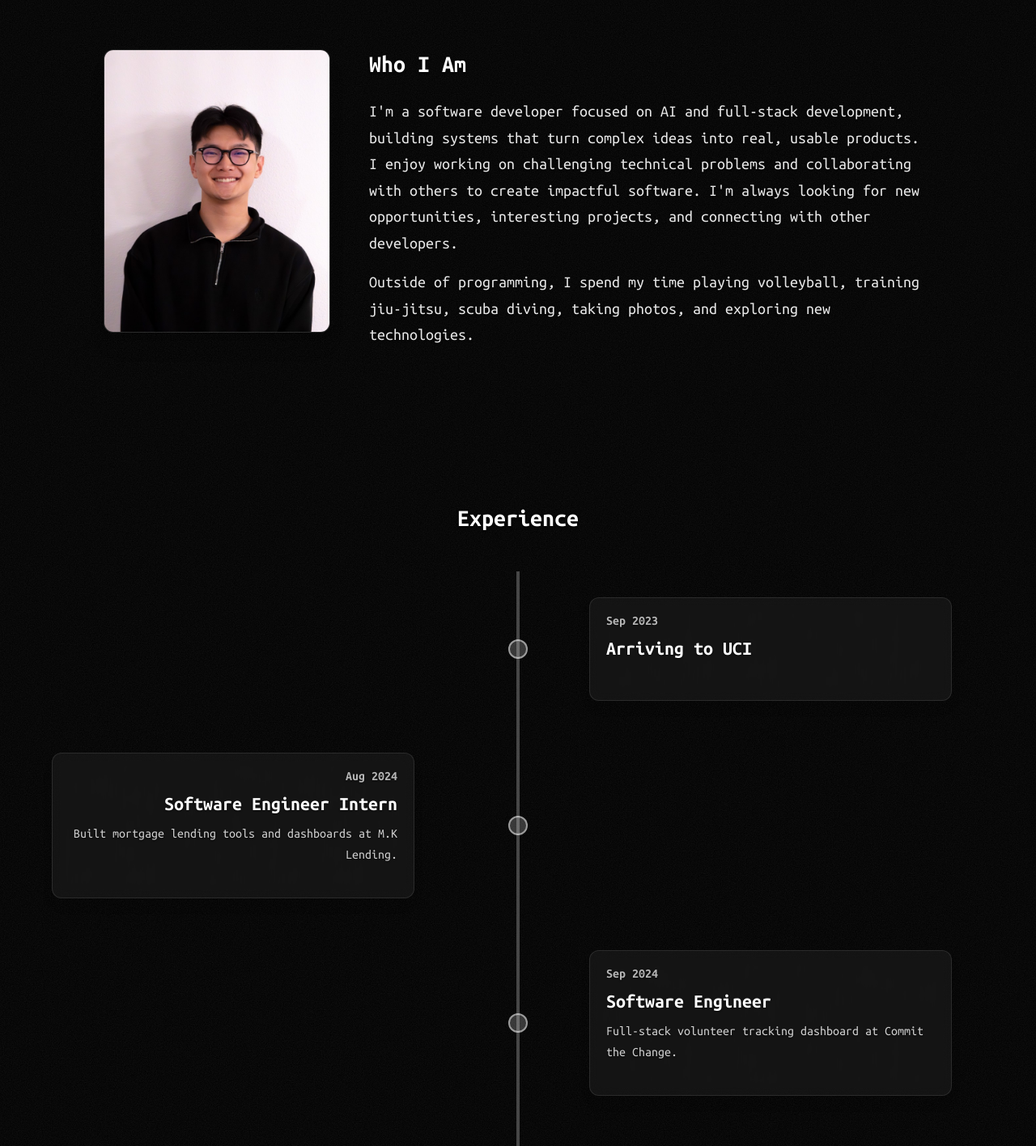
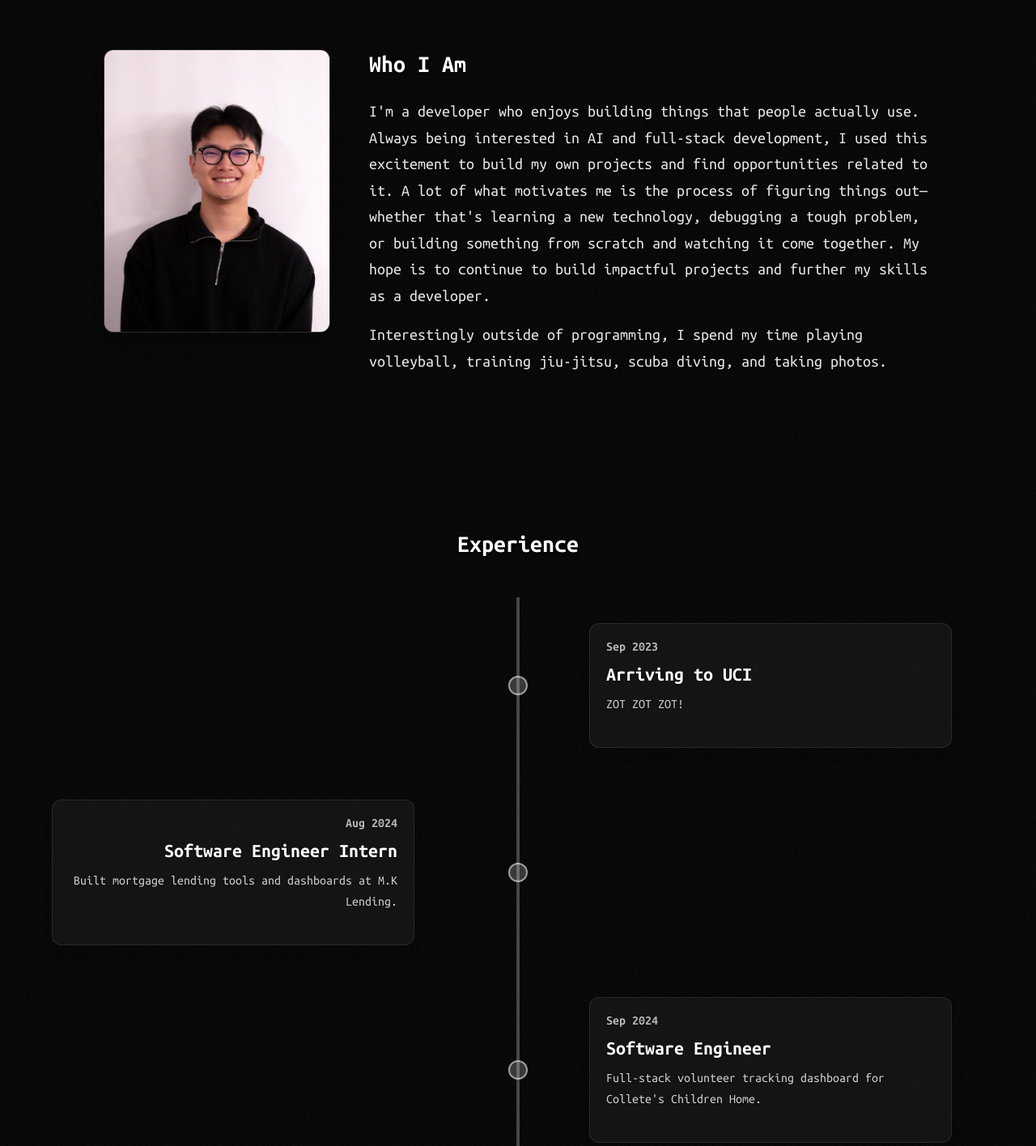
Before and after one commit to Cobby914/Personal_Website, a Next.js app: page /about in a window 1280 px wide. Shown: the part 900-2316 px from the top of the page at 81% size. Built offline with nearby package versions, Linux system fonts and the light colour scheme.

Commit message:
Updated texts for expereinces and about page

```diff
--- a/components/about/AboutPageContent.jsx
+++ b/components/about/AboutPageContent.jsx
@@ -28,7 +28,7 @@ export default function AboutPageContent() {
               className="mt-4 max-w-2xl mx-auto text-lg text-white/90 sm:text-xl"
               style={{ textShadow: textShadowSoft }}
             >
-              Developer passionate about building full-stack applications and AI systems that solve real-world problems.
+              Learn more about me and my experience.
             </p>
           </div>
         </AnimateOnScroll>
@@ -62,15 +62,16 @@ export default function AboutPageContent() {
                 style={{ textShadow: textShadowSoft }}
               >
                 <p>
-                  I&apos;m a software developer focused on AI and full-stack development,
-                  building systems that turn complex ideas into real, usable products.
-                  I enjoy working on challenging technical problems and collaborating
-                  with others to create impactful software. I&apos;m always looking for new opportunities,
-                  interesting projects, and connecting with other developers.
+                  I&apos;m a developer who enjoys building things that people actually use.
+                  Always being interested in AI and full-stack development, I used this excitement
+                  to build my own projects and find opportunities related to it. A lot of what motivates
+                  me is the process of figuring things out—whether that&apos;s learning a new technology,
+                  debugging a tough problem, or building something from scratch and watching it come together.
+                  My hope is to continue to build impactful projects and further my skills as a developer.
                 </p>
                 <p>
-                  Outside of programming, I spend my time playing volleyball,
-                  training jiu-jitsu, scuba diving, taking photos, and exploring new technologies.
+                  Interestingly outside of programming, I spend my time playing volleyball,
+                  training jiu-jitsu, scuba diving, and taking photos.
                 </p>
               </div>
             </AnimateOnScroll>
--- a/components/about/ExperienceTimeline.jsx
+++ b/components/about/ExperienceTimeline.jsx
@@ -10,8 +10,8 @@ const TIMELINE_ENTRIES = [
     id: "0",
     date: "Sep 2023",
     title: "Arriving to UCI",
-    summary: "",
-    details: "",
+    summary: "ZOT ZOT ZOT!",
+    details: "Arriving into a new environment, I was able to meet new people and learn new things. Meeting my fellow friends and peers, I begin to build a strong network of people who I can rely on and learn from. These are the people who I hope to be one day.",
     location: "UC Irvine · Irvine, CA",
   },
   {
@@ -19,17 +19,15 @@ const TIMELINE_ENTRIES = [
     date: "Aug 2024",
     title: "Software Engineer Intern",
     summary: "Built mortgage lending tools and dashboards at M.K Lending.",
-    details:
-      "Built a loan-lookup REST API using TypeScript and Node.js, reducing calculations by 4 hours per day. Created a rate-sheet ingestion pipeline with Python, pandas, and PostgreSQL, saving 3 hours of processing. Developed a dashboard tracking employee loans using React and TypeScript for 5+ managers.",
+    details: "Landing my first internship, I was able to learn from the best and build tools that helped the company grow. Working with a team, I was tasked to help develop a loan-lookup REST API using TypeScript and Node.js. Continuing my internship with this company, I then built a rate-sheet ingestion pipeline with Python, pandas, and PostgresSQL. Finally, I implemented a dashboard tracking employee loans using React and TypeScript as my last project. This was a great experience for me to learn and develop my skills as a developer.",
     location: "M.K Lending · Brea, CA",
   },
   {
     id: "2",
     date: "Sep 2024",
     title: "Software Engineer",
-    summary: "Full-stack volunteer tracking dashboard at Commit the Change.",
-    details:
-      "Developed a full-stack volunteer tracking dashboard using React, Chakra UI, and Node.js used by 5+ managers. Built backend API and schemas using PostgreSQL, Axios, and TypeScript. Optimized case manager table loading latency by 30 sec (from 40 sec) using React.",
+    summary: "Full-stack volunteer tracking dashboard for Collete's Children Home.",
+    details: "Wanting to engage more with the communities at UCI, I joined Commit the Change. This club works to create websites for non-profit organizations. Joining the CHC team, I was tasked to build a full-stack volunteer tracking dashboard using React, Chakra UI, and Node.js. This dashboard was going to be used by managers to track and manage volunteers for the organizations. This was a great experience for me to learn and develop my skills as a developer while also allowing me to find another community at UCI.",
     location: "Commit the Change · Irvine, CA",
   },
   {
@@ -38,7 +36,7 @@ const TIMELINE_ENTRIES = [
     title: "Teacher",
     summary: "Teaching intro to programming in Python and Java.",
     details:
-      "Teaching middle schoolers the introduction to programming in both Python and Java at STEMPiA Computer Institute.",
+      "Wanting to give back to organization that taught me my fundamental programming skills in highschool. I applied to be a teacher, teaching the next generation of programmers. I began to teach middle schoolers the introduction to programming in both Python and Java, preparing them for the future and competitions. This was a great opportunity to strengthen my fundamentals while also helping the next generation of programmers.",
     location: "STEMPiA Computer Institute · Los Angeles, CA",
   },
   {
@@ -47,7 +45,7 @@ const TIMELINE_ENTRIES = [
     title: "Director Of Education",
     summary: "Creating curriculum for new members at Commit the Change.",
     details:
-      "Creating an approachable curriculum in HTML, CSS, TypeScript, and React with the previous Education Director for new incoming members in Fall.",
+      "Enjoying the experience of teaching others, I applied and became the Director of Education for Commit the Change. This role allowed me to create a curriculum for new members to learn and grow their skills. Through this expereince I gave back to the community that truly helped me grow as a developer. Now I get to see the impact I have on the next generation of programmers.",
     location: "Commit the Change · Irvine, CA",
   },
   {
@@ -56,7 +54,7 @@ const TIMELINE_ENTRIES = [
     title: "Software Engineer",
     summary: "Full-stack platform for Celebrating Life CHC.",
     details:
-      "Building a full-stack platform with React and Node.js for Celebrating Life CHC to serve 100+ local patients. Engineered an admin approval flow using Google OAuth and TypeScript APIs, reducing onboarding time by 40%. Developed RESTful CRUD routes for location management in Express, improving data retrieval speed by 25%.",
+      "Coming back as a developer for CTC, I joined CLC team. We are building a full-stack platform with React and Node.js for Celebrating Life CHC to serve 100+ local patients. This was a great opportunity to work with a new team and experience what a senior developer does. Through this experience, I was able to learn and develop my skills as a developer while also helping a local organization grow.",
     location: "Commit the Change · Irvine, CA",
   },
   {
@@ -65,7 +63,7 @@ const TIMELINE_ENTRIES = [
     title: "Technical Lead",
     summary: "Spearheading full-stack development at TENA.",
     details:
-      "Spearheading full-stack development using React and Node.js, managing the technical roadmap for developers. Orchestrating Agile sprint cycles and task delegation. Architected a PostgreSQL JSONB schema for dynamic user configs, meeting 100% of stakeholder requirements.",
+      "Wanting to develop my skills even further, I reached out to company named TENA. I was tasked to spearhead full-stack development using React and Node.js, managing the technical roadmap for developers. I then orchestrated Agile sprint cycles and task delegation while also architecting a PostgreSQL JSONB schema for dynamic user configs, meeting all the requirements of the product. Through this experience, I developed my leadership skills and received a deeper understanding of industry standards.",
     location: "TENA · Los Angeles, CA",
   },
   {
@@ -74,7 +72,7 @@ const TIMELINE_ENTRIES = [
     title: "Research Assistant",
     summary: "Multi-modal perception research at UC Irvine.",
     details:
-      "Researching a multi-modal perception system fusing camera and radar data to improve object detection accuracy. Implementing SOTA deep learning architectures in PyTorch on sensor calibration and spatial feature alignment. Synthesizing academic literature to evaluate model architectures and design experimental robustness benchmarks.",
+      "Wanting to explore AI on a deeper level, I joined a research team focused on multi-modal perception using camera and radar data. Through this experience, I began working with state-of-the-art deep learning architectures in PyTorch, studying how sensor calibration and spatial feature alignment can improve object detection accuracy. I also spent time reading academic papers, evaluating model designs, and helping shape experiments to better understand what makes these systems reliable. This opportunity allowed me to strengthen my technical foundation in AI while learning how research is used to solve complex real-world problems.",
     location: "UC Irvine · Irvine, CA",
   },
   {
@@ -83,16 +81,16 @@ const TIMELINE_ENTRIES = [
     title: "Software Engineer Intern",
     summary: "Building and scaling pet-tech solutions at FiPet.",
     details:
-      "Software Engineering Intern focused on building and scaling pet-tech solutions. Working across the stack to design, build, and iterate on product features, collaborate on system architecture, and improve platform reliability. Responsible for taking small-to-medium engineering tasks from concept to production while working closely with the company's founders.",
+      "Excited to work in a fast-paced startup environment, I joined FiPet as a Software Engineering Intern to help build and scale pet-tech solutions. In this role, I worked across the stack to design, develop, and improve product features while collaborating closely with the founders on both technical decisions and product direction. I was responsible for taking small-to-medium engineering tasks from idea to production, which gave me valuable experience in ownership, iteration, and building reliable systems. Through this experience, I continued to grow as a developer while learning how engineering directly supports product growth in an early-stage company.",
     location: "FiPet · San Francisco Bay Area",
   },
   {
     id: "9",
     date: "Today",
     title: "Today",
-    summary: "",
-    details: "",
-    location: "",
+    summary: "WOW I'M ALMOST DONE WITH SCHOOL!",
+    details: "I continue to develop my skills and look out for new opportunities. I'm looking to continue to build impactful projects and further my skills as a developer.",
+    location: "SOMEWHERE IN THE WORLD",
   },
 ];
 
```
